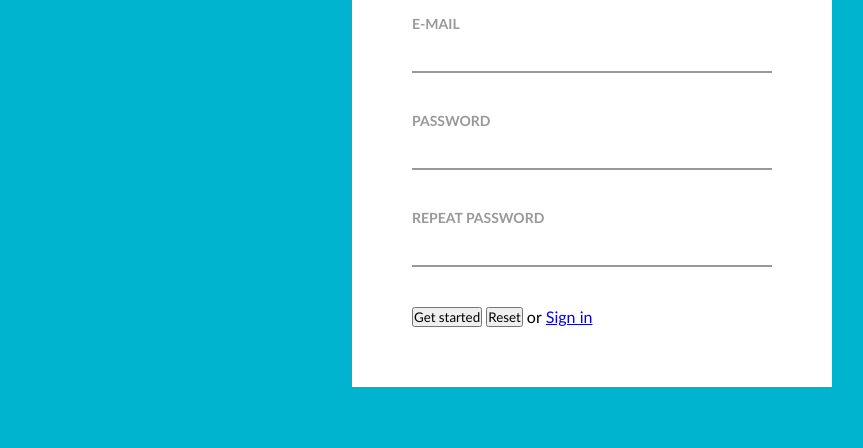
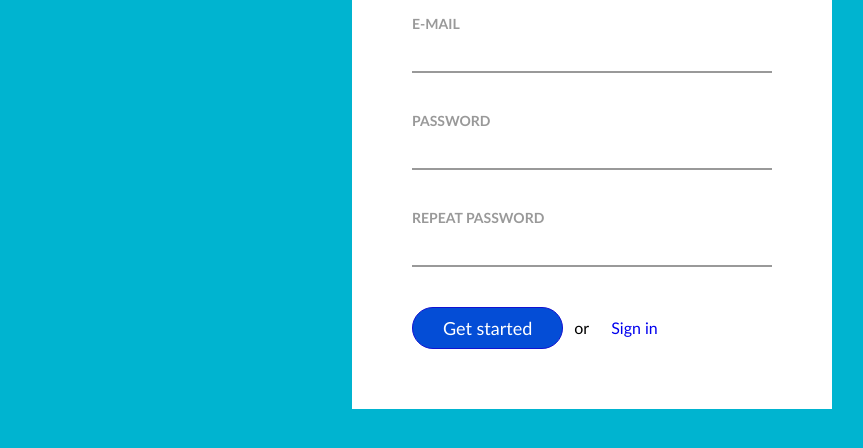
Before and after one commit to ST-dev28/6-sign-up, a plain HTML site: page index.html in a window 1280 px wide. Shown: the part 260-708 px from the top of the page, without its empty margins (208-1071 px from the left). Drawn offline with Linux system fonts and the light colour scheme.

Commit message:
Form style

```diff
--- a/css/main.css
+++ b/css/main.css
@@ -89,13 +89,26 @@ input {
 }
 
 button {
-
+    float: left;
+    background-color:#044DD6;
+    border: 1px solid rgb(18, 18, 209);
+    color: white;
+    padding: 10px 30px 10px 30px;
+    font-size: 18px;
+    line-height: 20px;
+    border-radius: 21px;
 }
 
 .form-row > span {
+    float: left;
+    padding: 11px;
+    line-height: 20px;
 
 }
 
 .form-row > a {
-
+    float: left;
+    text-decoration: none;
+    padding: 11px;
+    line-height: 20px;
 }
--- a/index.html
+++ b/index.html
@@ -22,23 +22,22 @@
              <form class="form">
                 <div class="form-row">
                      <label for="">Username</label>
-                     <input type="text">
+                     <input type="text" required>
                     </div>
                 <div class="form-row">
                      <label for="">E-mail</label>
-                     <input type="email">
+                     <input type="email" required>
                 </div>
                 <div class="form-row">
                      <label for="">Password</label>
-                     <input type="password">
+                     <input type="password" required>
                 </div>
                 <div class="form-row">
                      <label for="">Repeat password</label>
-                     <input type="password">
+                     <input type="password" required>
                 </div>
                 <div class="form-row">
                         <button type="submit">Get started</button>
-                        <button type="reset">Reset</button>
                         <span>or</span>
                         <a href="#">Sign in</a>
                 </div>
```
Lines whose indentation alone changed are shown as unchanged.
